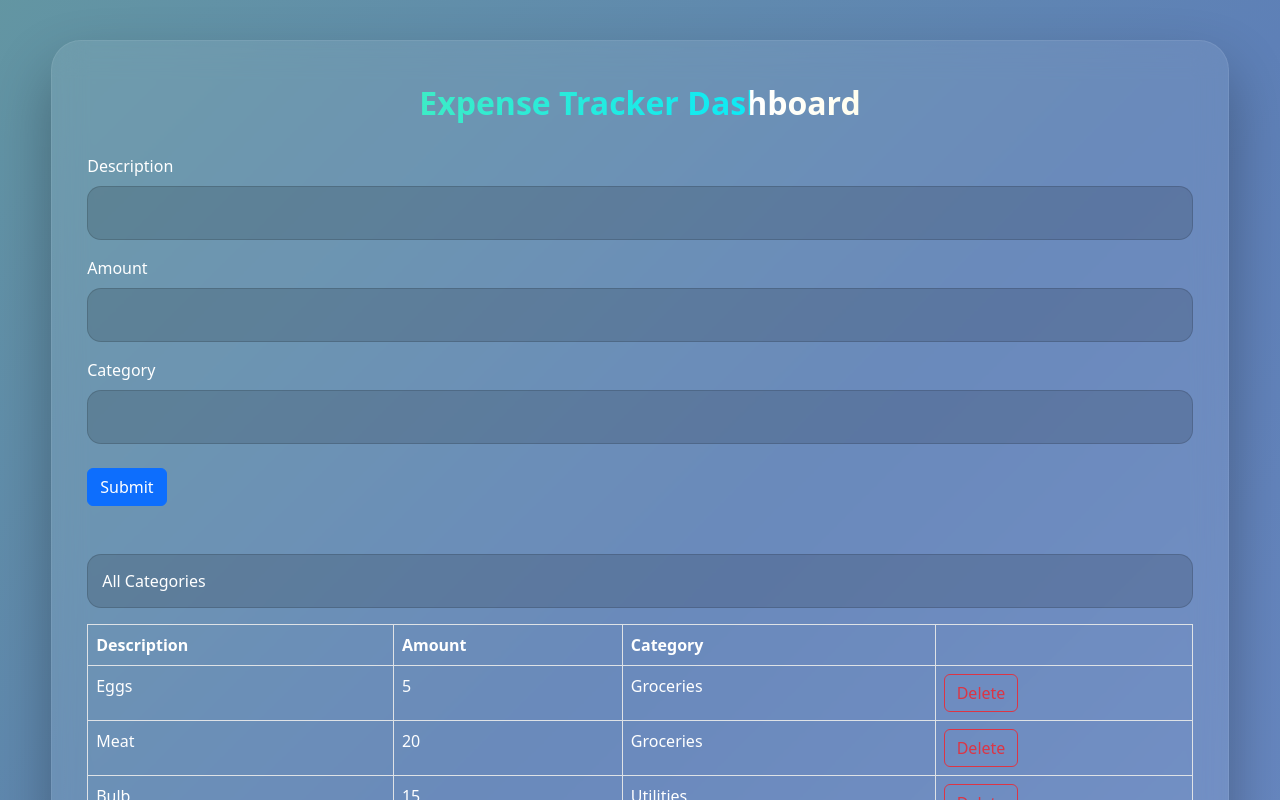
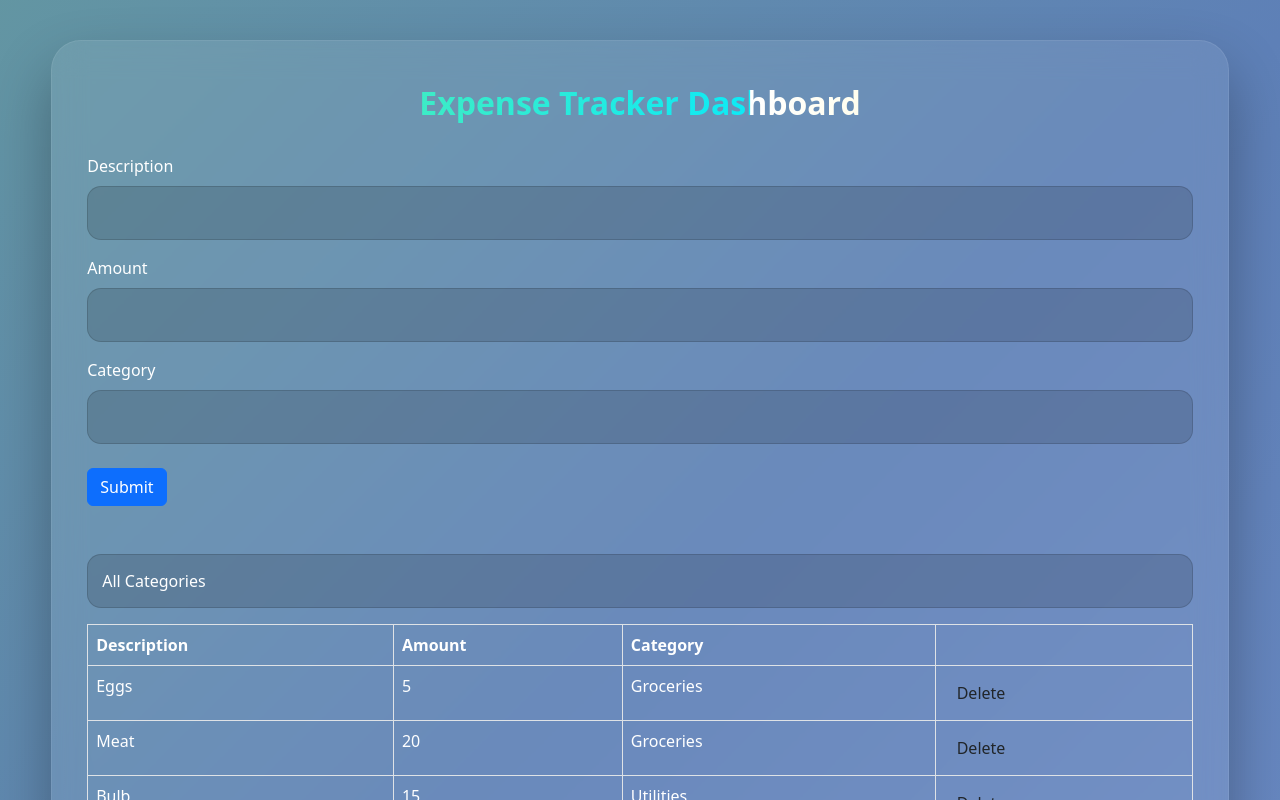
Before and after one commit to IBRAHIMTARIQ18/Expense-Tracker-Dashboard, a React (Vite) app: page / in a window 1280 px wide. Shown: the top 800 px of the page. Built offline with nearby package versions, Linux system fonts and the light colour scheme.

Commit message:
chart library installed and expense list styles changed

```diff
--- a/package.json
+++ b/package.json
@@ -14,6 +14,7 @@
     "react": "^18.2.0",
     "react-dom": "^18.2.0",
     "react-hook-form": "7.43",
+    "recharts": "^3.8.1",
     "zod": "^3.20.6"
   },
   "devDependencies": {
--- a/src/ExpenseList.tsx
+++ b/src/ExpenseList.tsx
@@ -32,7 +32,7 @@ const ExpenseList = ({ expenses, onDelete }: Props) => {
               <td>
                 <button
                   onClick={() => onDelete(expense.id)}
-                  className="btn btn-outline-danger"
+                  className="btn btn-custom"
                 >
                   Delete
                 </button>
```
Also changed, not shown: 1 other file (tests, documents, lock files or other folders).
